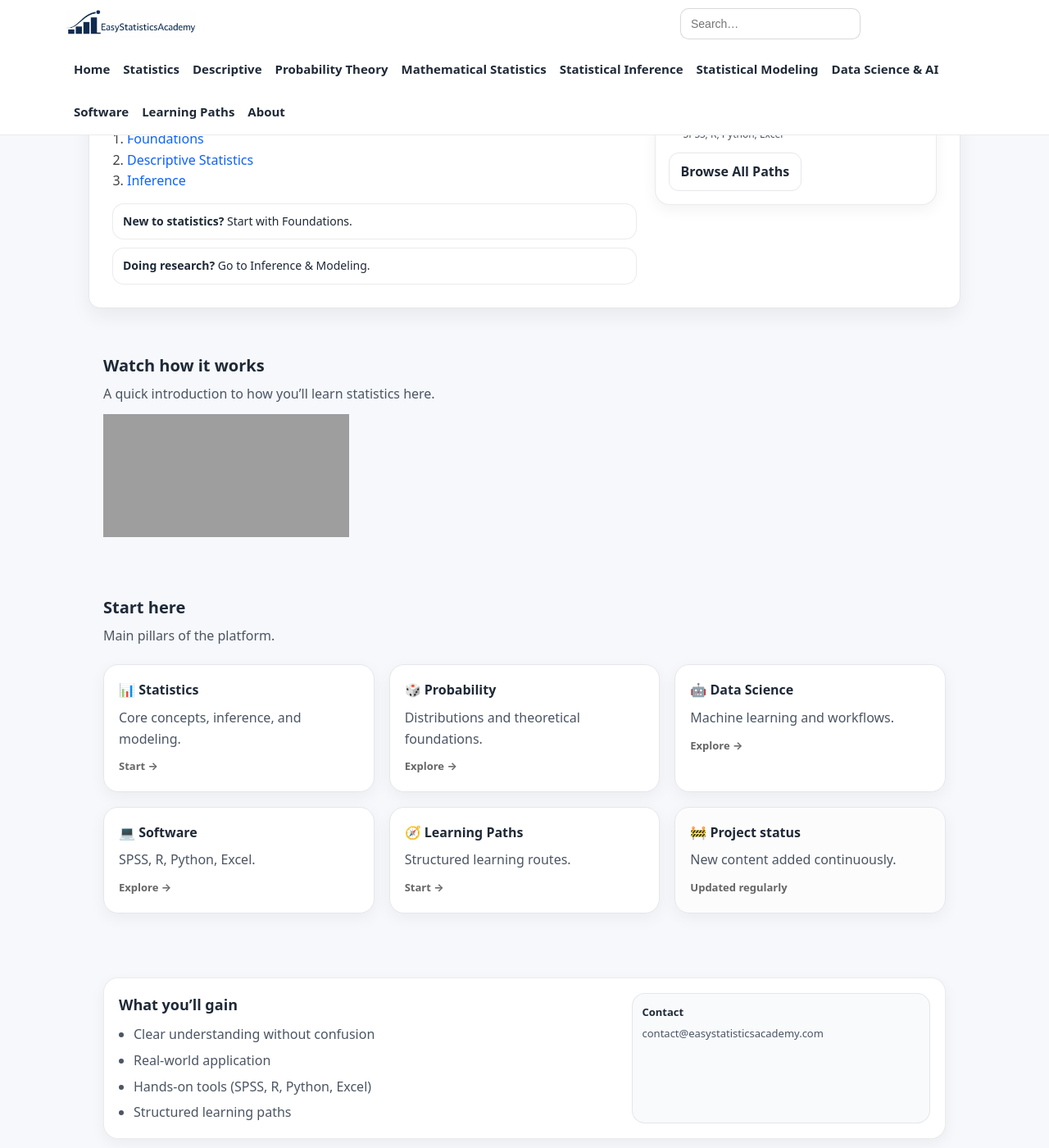
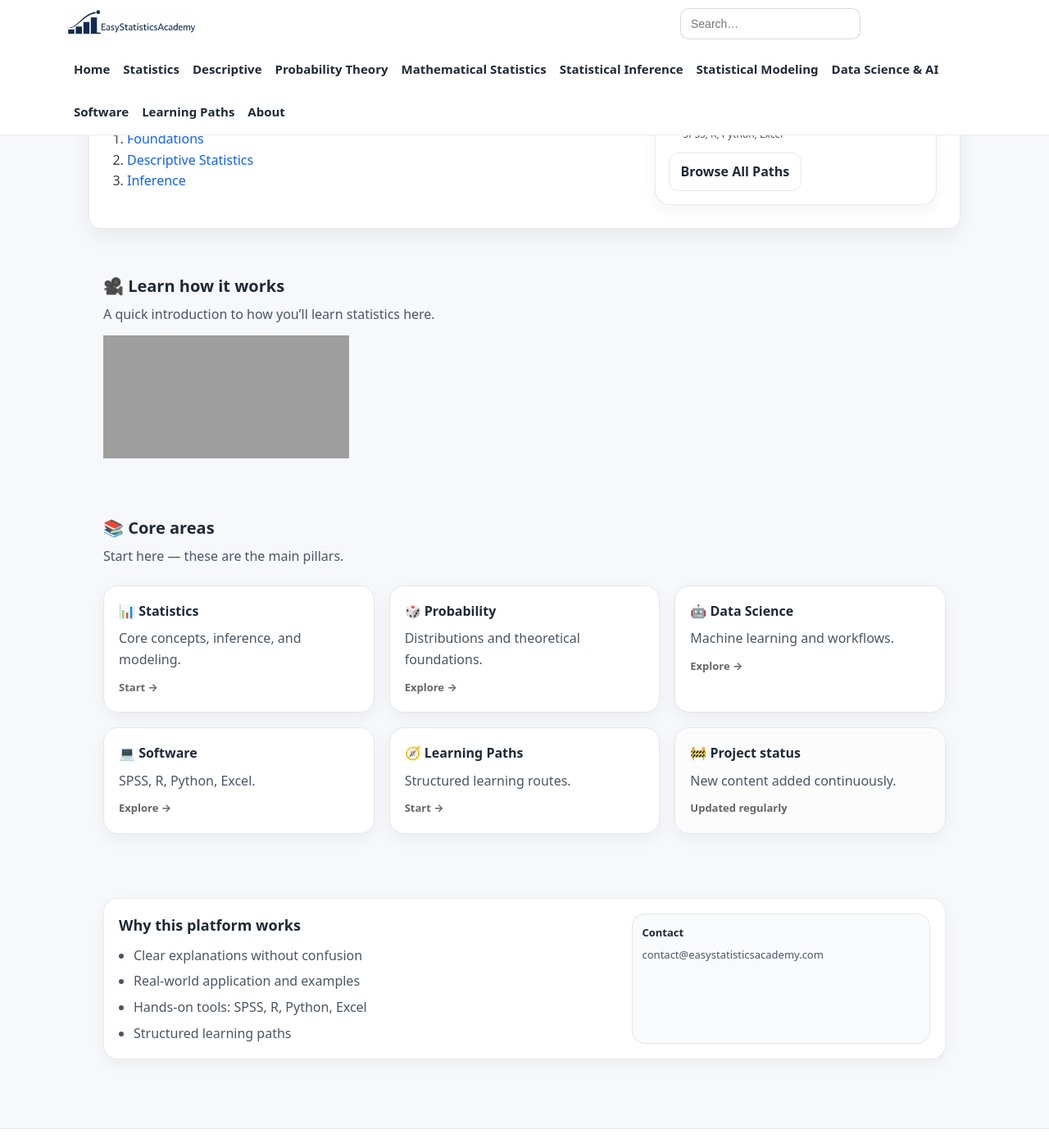
Before and after one commit to ammar-homaida-statistics/easystatisticsacademy, a Jekyll site: the page built from index.html, in a window 1280 px wide and 1400 px high, scrolled down 405 px. Shown: the whole window at 82% size. Built offline with Jekyll 4.4.1, drawn with Linux system fonts in a browser that asks for light colours; grey boxes are pictures that could not be loaded.

Commit message:
Revise headings and enhance content flow
Updated headings and improved text for clarity and flow.

```diff
--- a/index.html
+++ b/index.html
@@ -31,23 +31,14 @@ permalink: /
         <a class="btn btn-outline" href="/learning-paths/">View Learning Paths</a>
       </div>
 
-      <!-- MOVED HERE (correct position) -->
+      <!-- IMPROVED FLOW BLOCK -->
       <div class="hero-suggested">
-        <h2>Suggested start</h2>
+        <h2>Start here</h2>
         <ol>
           <li><a href="/foundations/">Foundations</a></li>
           <li><a href="/descriptive/">Descriptive Statistics</a></li>
           <li><a href="/inference/">Inference</a></li>
         </ol>
-      </div>
-
-      <div class="hero-notes">
-        <div class="note">
-          <strong>New to statistics?</strong> Start with Foundations.
-        </div>
-        <div class="note">
-          <strong>Doing research?</strong> Go to Inference & Modeling.
-        </div>
       </div>
 
     </div>
@@ -79,7 +70,7 @@ permalink: /
   <div class="container">
 
     <div class="section-head">
-      <h2>Watch how it works</h2>
+      <h2>🎥 Learn how it works</h2>
       <p>A quick introduction to how you’ll learn statistics here.</p>
     </div>
 
@@ -100,8 +91,8 @@ permalink: /
   <div class="container">
 
     <div class="section-head">
-      <h2>Start here</h2>
-      <p>Main pillars of the platform.</p>
+      <h2>📚 Core areas</h2>
+      <p>Start here — these are the main pillars.</p>
     </div>
 
     <div class="grid grid-3">
@@ -154,12 +145,12 @@ permalink: /
     <div class="callout">
 
       <div class="callout-copy">
-        <h2>What you’ll gain</h2>
+        <h2>Why this platform works</h2>
 
         <ul class="bullets">
-          <li>Clear understanding without confusion</li>
-          <li>Real-world application</li>
-          <li>Hands-on tools (SPSS, R, Python, Excel)</li>
+          <li>Clear explanations without confusion</li>
+          <li>Real-world application and examples</li>
+          <li>Hands-on tools: SPSS, R, Python, Excel</li>
           <li>Structured learning paths</li>
         </ul>
       </div>
```
